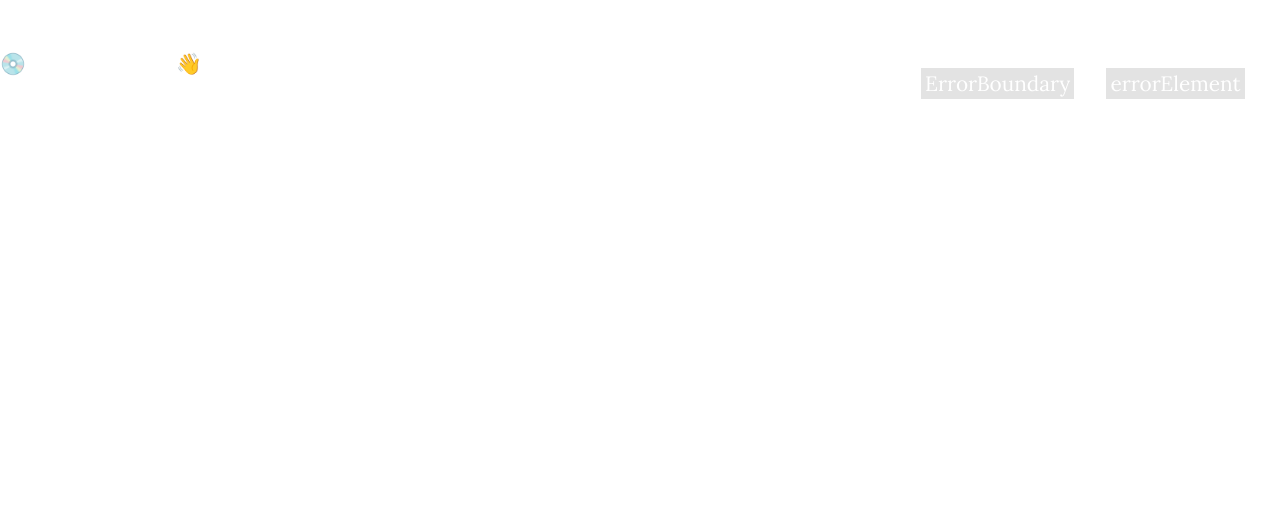
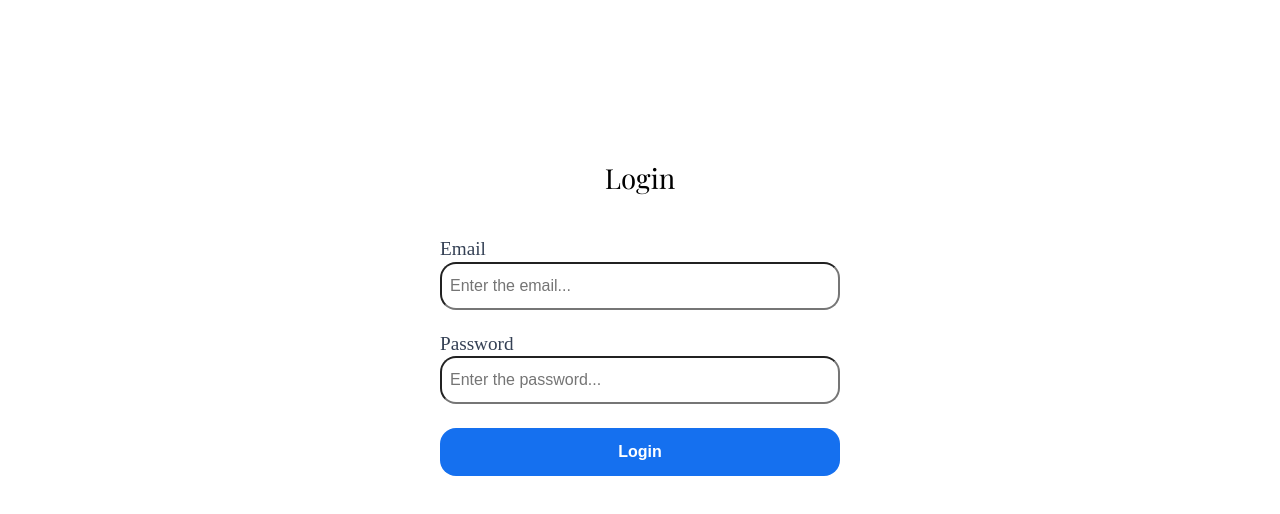
Before and after one commit to DUIKTSSD/ssd, a React (Vite) app: page /login in a window 1280 px wide. Before the commit this address had no page. Shown: the top 514 px of the page. Built offline with nearby package versions, Linux system fonts and the light colour scheme; a web font is replaced by a local one.

Commit message:
Made login/signup pages
визуал не полностью доделан, но для прототипа сойдет

```diff
--- /dev/null
+++ b/src/components/AuthorizationPage/AuthorizationButton/AuthorizationButton.tsx
@@ -0,0 +1,16 @@
+import React from "react";
+import classes from './authbtn.module.scss';
+
+interface AuthorizationButtonProps {
+    btnText: string;
+}
+
+const AuthorizationButton: React.FC<AuthorizationButtonProps> = ({btnText}) => {
+    return (
+        <button className={classes.authButton}>
+            {btnText}
+        </button>
+    );
+};
+
+export default AuthorizationButton;
--- /dev/null
+++ b/src/components/AuthorizationPage/AuthorizationButton/authbtn.module.scss
@@ -0,0 +1,15 @@
+@use "../../../styles/_variables/sizes";
+@use "../../../styles/_variables/colors";
+
+
+.authButton {
+  width: 100%;
+  max-width: 400px;
+  font-size: sizes.$p_font-size;
+  font-weight: bold;
+  color: colors.$default_white;
+  background: colors.$auth_btn_color;
+  height: 3rem;
+  border-radius: 1rem;
+  border: none;
+}
--- /dev/null
+++ b/src/components/AuthorizationPage/AuthorizationForm/AuthForm.tsx
@@ -0,0 +1,47 @@
+import React, {useState} from "react";
+import classes from "./auth.module.scss"
+import AuthorizationButton from "../AuthorizationButton/AuthorizationButton.tsx";
+
+interface AuthFormProps {
+    type: 'login' | 'signup';
+}
+const AuthForm: React.FC<AuthFormProps> = ({type}) => {
+
+    const [email, setEmail] = useState('');
+    const [password, setPassword] = useState('')
+
+    const handleSubmit = (e: React.FormEvent) => {
+        e.preventDefault();
+    }
+
+    return (
+    <div className={classes.form__container}>
+        <h2 className={classes.form__title}>{type === 'login' ? "Login" : "Sign up"}</h2>
+        <form className={classes.form} onSubmit={handleSubmit}>
+        <div className={classes.form__label_cover}>
+                <label>Email</label>
+                <input type="email"
+                       value={email}
+                       name="email"
+                       required
+                       placeholder="Enter the email..."
+                       onChange={(e) => setEmail(e.target.value)}
+                />
+            </div>
+            <div className={classes.form__label_cover}>
+                <label>Password</label>
+                <input type="password"
+                       name="password"
+                       value={password}
+                       required
+                       placeholder="Enter the password..."
+                       onChange={(e) => setPassword(e.target.value)}
+                />
+            </div>
+            <AuthorizationButton btnText={type === 'login'? 'Login': "Sign Up"}/>
+        </form>
+    </div>
+    )
+};
+
+export default AuthForm;
--- /dev/null
+++ b/src/components/AuthorizationPage/AuthorizationForm/auth.module.scss
@@ -0,0 +1,43 @@
+@use "../../../styles/_variables/colors";
+@use "../../../styles/_variables/sizes";
+@import "../../../styles/modules/container.module";
+.form {
+
+  display: flex;
+  flex-direction: column;
+  align-items: center;
+  justify-content: center;
+  gap: 1.5rem;
+
+
+  &__container {
+    height: 80vh;
+    display: flex;
+    flex-direction: column;
+    justify-content: center;
+  }
+
+  &__title {
+    color: colors.$default_black;
+    text-align: center;
+    margin-bottom: 3rem;
+  }
+  &__label_cover {
+    display: flex;
+    flex-direction: column;
+    label {
+      color: colors.$label_color;
+      margin-bottom: .2rem;
+      font-size: sizes.$p_font-size * 1.2;
+    }
+    input {
+      height: 3rem;
+      border-radius: 1rem;
+      width: 80vw;
+      max-width: 400px;
+      outline: none;
+      font-size: sizes.$p_font-size;
+      padding: .5rem .5rem;
+    }
+  }
+}
--- /dev/null
+++ b/src/pages/AuthorizationPage/LoginPage.tsx
@@ -0,0 +1,12 @@
+import React from 'react';
+import AuthForm from "../../components/AuthorizationPage/AuthorizationForm/AuthForm.tsx";
+
+const LoginPage: React.FC = () => {
+    return (
+        <div className="login">
+            <AuthForm type="login"></AuthForm>
+        </div>
+    );
+};
+
+export default LoginPage;
--- /dev/null
+++ b/src/pages/AuthorizationPage/SignUpPage.tsx
@@ -0,0 +1,13 @@
+import React from 'react';
+import AuthForm from "../../components/AuthorizationPage/AuthorizationForm/AuthForm.tsx";
+
+
+const SignUpPage: React.FC= () => {
+    return (
+        <div className="signup">
+            <AuthForm type="signup"/>
+        </div>
+    );
+};
+
+export default SignUpPage;
--- a/src/pages/MainPage.tsx
+++ b/src/pages/mainPage/MainPage.tsx
@@ -1,5 +1,5 @@
-import Main from "../components/mainPage/main/Main.tsx";
-import Footer from "../components/mainPage/footer/Footer.tsx";
+import Main from "../../components/mainPage/main/Main.tsx";
+import Footer from "../../components/mainPage/footer/Footer.tsx";
 
 const MainPage = () => {
     return (
--- a/src/styles/_variables/_colors.scss
+++ b/src/styles/_variables/_colors.scss
@@ -6,3 +6,8 @@ $header_btn: #153042;
 $paragraph_color: #c8c5c5;
 
 $introduce_section_pre-title: #363933;
+
+$auth_btn_color: #1570EF;
+$label_color: #344054;
+$auth_subtitle_color: #98A2B3;
+$auth_input_border_color: #98A2B3;
```
Also changed, not shown: src/main.tsx (+11 -2 lines).
